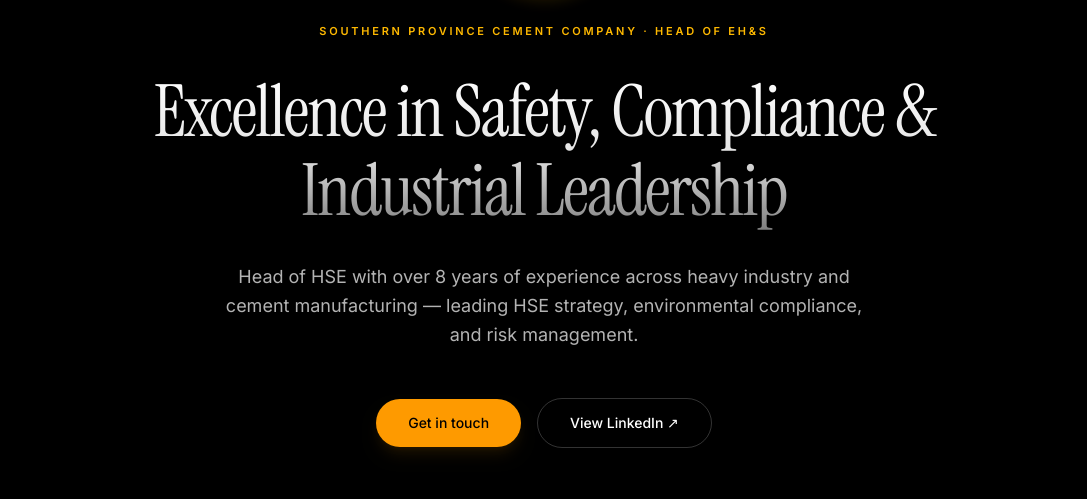
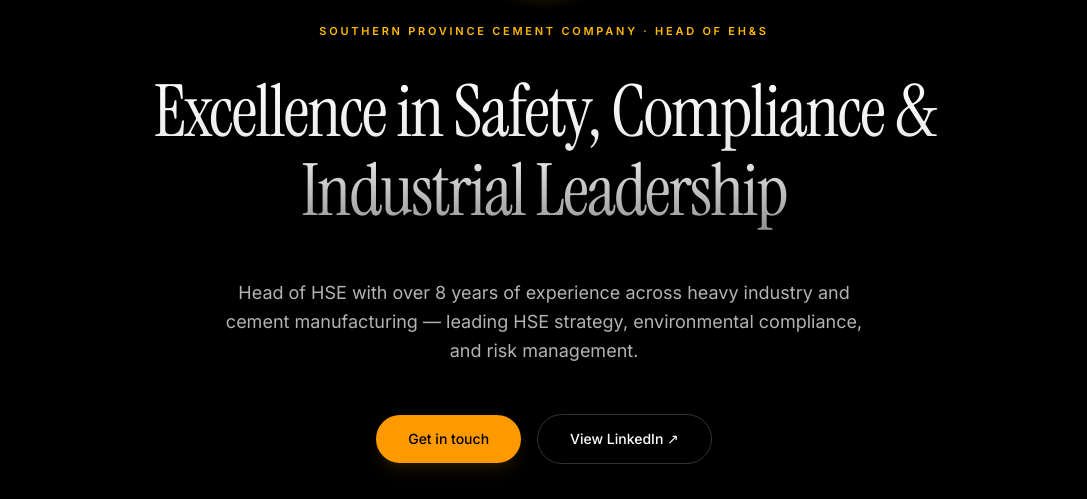
Before and after one commit to ahmedalmagmde/ibrahim, a plain HTML site: page index.html in a window 1280 px wide. Shown: the part 301-800 px from the top of the page, without its empty margins (96-1183 px from the left). Drawn offline with nearby package versions, Linux system fonts and the light colour scheme.

Commit message:
Update index.html

```diff
--- a/index.html
+++ b/index.html
@@ -106,11 +106,10 @@
     </p>
 
     <!-- Main Title -->
-    <h1 class="text-5xl md:text-7xl font-normal tracking-tight leading-[1.1] bg-gradient-to-b from-white via-white/90 to-white/50 bg-clip-text text-transparent">
-      <span class="en">Excellence in Safety, Compliance &amp; Industrial Leadership</span>
-      <span class="ar hidden">التميز في السلامة، الامتثال البيئي، والقيادة الصناعية</span>
+    <h1 class="text-5xl md:text-7xl font-normal tracking-tight rtl:tracking-normal leading-[1.1] rtl:leading-normal bg-gradient-to-b from-white via-white/90 to-white/50 bg-clip-text text-transparent pb-4">
+     <span class="en">Excellence in Safety, Compliance &amp; Industrial Leadership</span>
+     <span class="ar hidden">التميز في السلامة، الامتثال البيئي، والقيادة الصناعية</span>
     </h1>
-
     <!-- Subtitle / Bio -->
     <p class="text-white/70 text-base md:text-lg max-w-2xl leading-relaxed">
       <span class="en">Head of HSE with over 8 years of experience across heavy industry and cement manufacturing — leading HSE strategy, environmental compliance, and risk management.</span>
```
